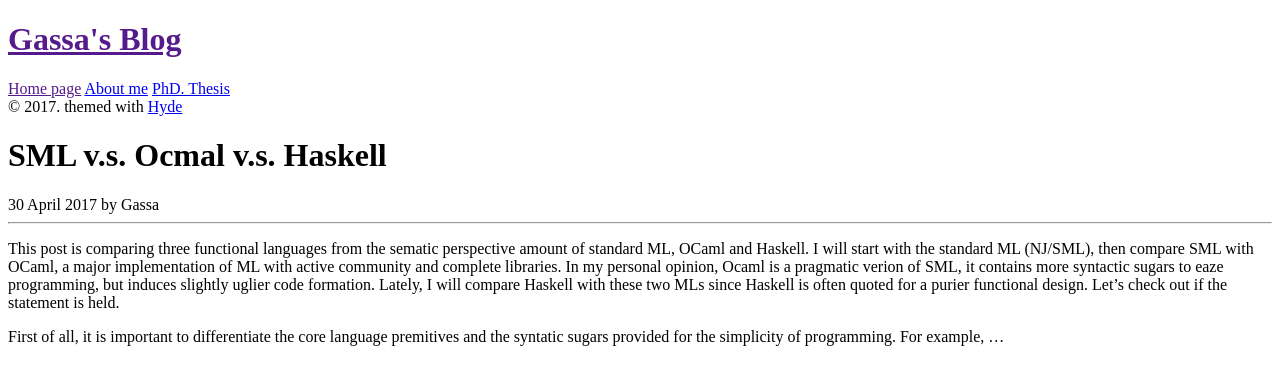
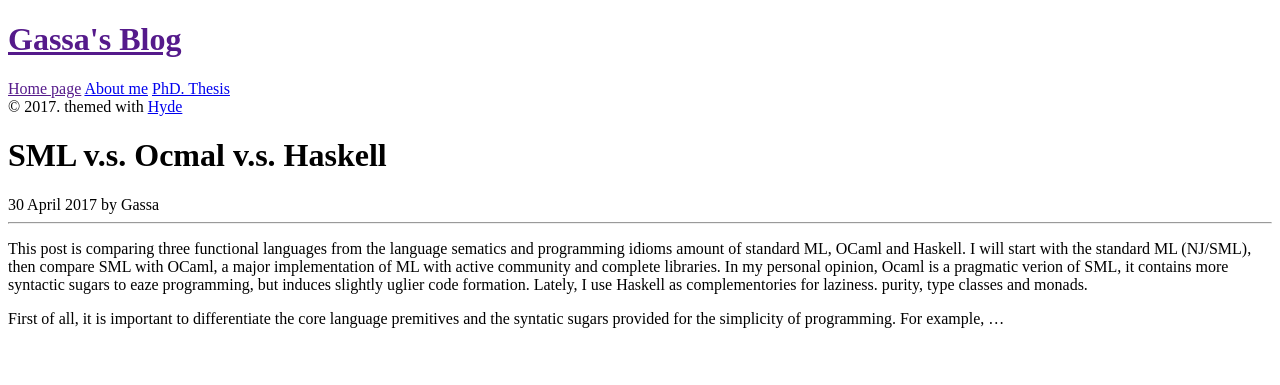
Before and after one commit to gassayy/gassa.github.io, a Jekyll site: the page built from _posts/2017-04-30-functional-program-1.md, in a window 1280 px wide. Shown: the top 385 px of the page. Built offline with Jekyll 4.4.1, drawn with Linux system fonts in a browser that asks for light colours.

Commit message:
edits for post

```diff
--- a/_posts/2017-04-30-functional-program-1.md
+++ b/_posts/2017-04-30-functional-program-1.md
@@ -4,14 +4,14 @@ title:  SML v.s. Ocmal v.s. Haskell
 author: gassa
 ---
 
-This post is comparing three functional languages from the sematic perspective
-amount of standard ML, OCaml and Haskell. I will start with the standard ML
-(NJ/SML), then compare SML with OCaml, a major implementation of ML with active
-community and complete libraries. In my personal opinion, Ocaml is a pragmatic
-verion of SML, it contains more syntactic sugars to eaze programming, but
-induces slightly uglier code formation. Lately, I will compare Haskell with
-these two MLs since Haskell is often quoted for a purier functional design.
-Let's check out if the statement is held.
+This post is comparing three functional languages from the language sematics
+and programming idioms amount of standard ML, OCaml and Haskell. I will start
+with the standard ML (NJ/SML), then compare SML with OCaml, a major
+implementation of ML with active community and complete libraries. In my
+personal opinion, Ocaml is a pragmatic verion of SML, it contains more
+syntactic sugars to eaze programming, but induces slightly uglier code
+formation. Lately, I use Haskell as complementories for laziness. purity, type
+classes and monads.
 
 
 First of all, it is important to differentiate the core language premitives and
```
